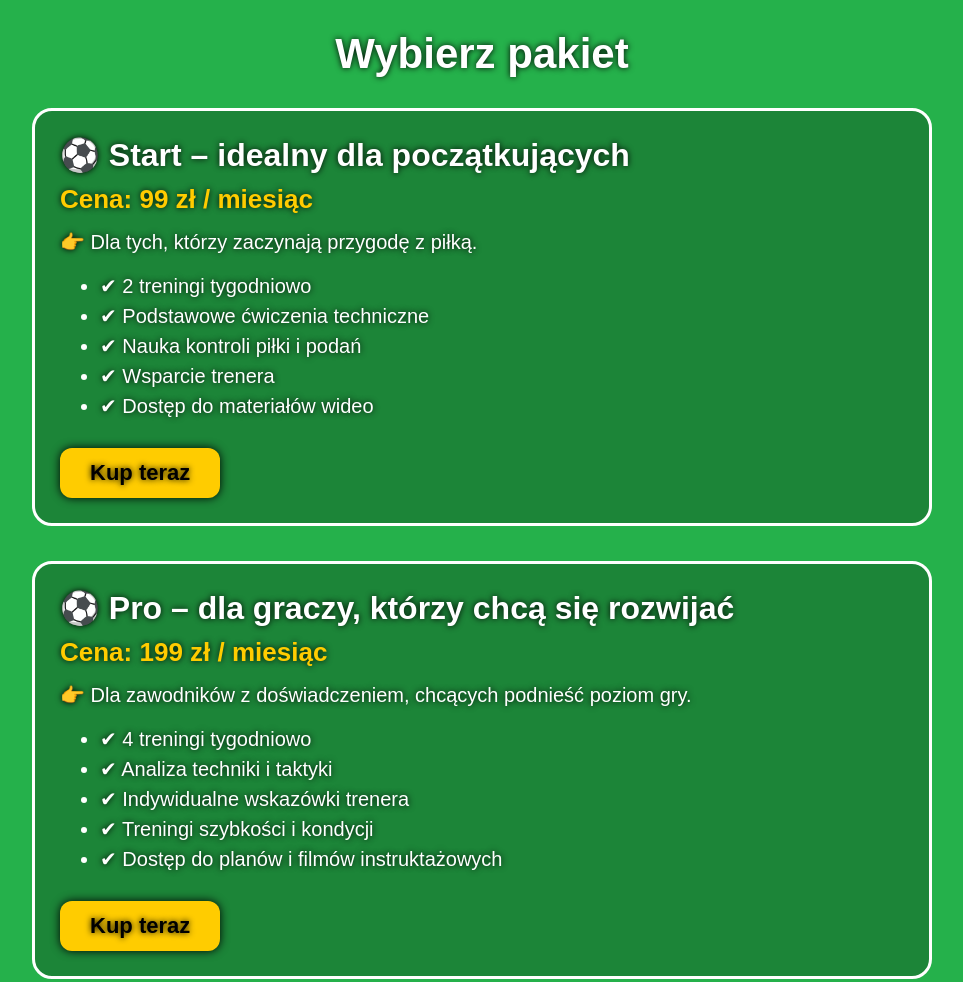
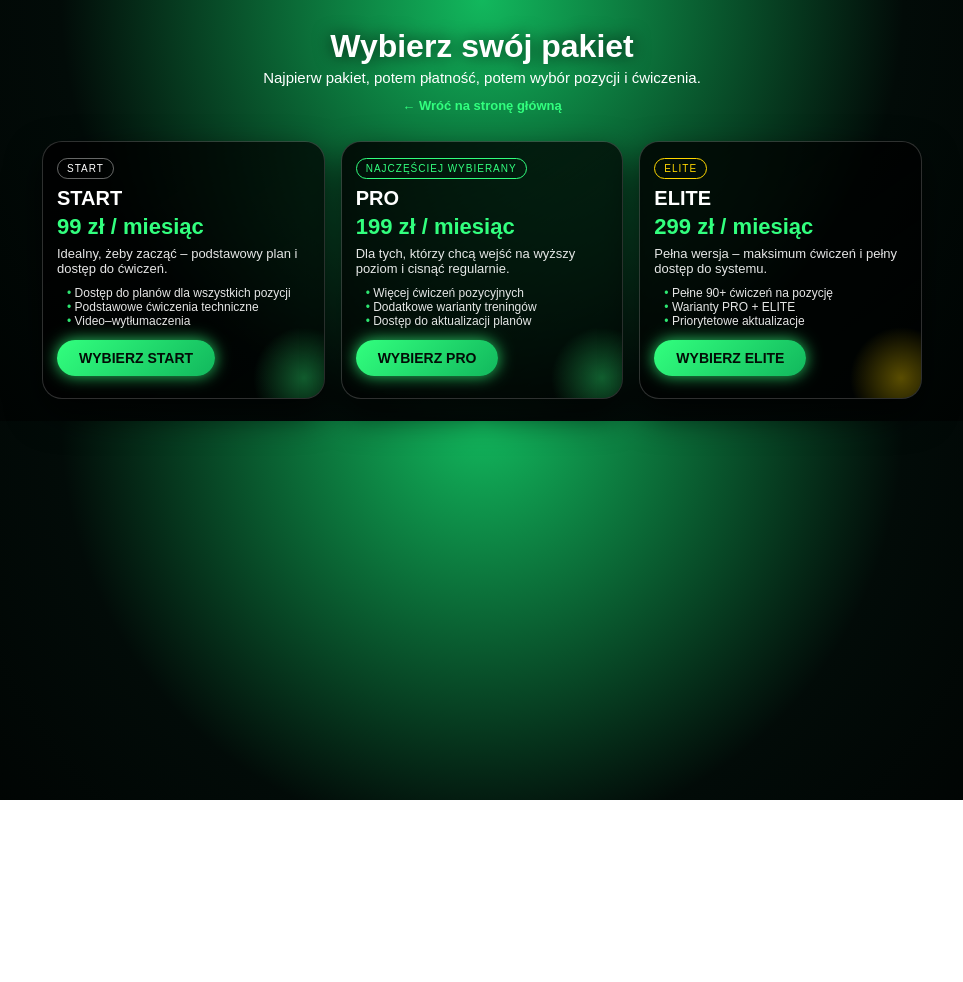
Before and after one commit to MaksiuPapciu090/FootballPerformanceLab., a plain HTML site: page strona2.html in a window 1280 px wide. Shown: the top 982 px of the page, without its empty margins (158-1121 px from the left). After the commit the page ends 800 px from the top, so only its background shows below. Drawn offline with Linux system fonts and the light colour scheme.

Commit message:
Update strona2.html

```diff
--- a/strona2.html
+++ b/strona2.html
@@ -8,136 +8,230 @@
 <style>
     body {
         margin: 0;
-        background: #25b14b;
         font-family: Arial, sans-serif;
         color: white;
-        text-shadow: 0 0 6px black;
+        background: radial-gradient(circle at top, #12b85d, #020b08 55%, #000000 100%);
+        overflow-x: hidden;
     }
 
     h1 {
         text-align: center;
-        font-size: 42px;
-        margin-top: 30px;
+        font-size: 32px;
+        margin: 28px 10px 4px;
         font-weight: 900;
+        text-shadow: 0 0 18px rgba(0,0,0,0.8);
+        animation: fadeInDown 0.7s ease-out forwards;
     }
 
-    .container {
-        width: 90%;
-        max-width: 900px;
-        margin: 0 auto;
-        margin-top: 30px;
+    .sub {
+        text-align: center;
+        font-size: 15px;
+        opacity: 0.9;
+        margin-bottom: 12px;
+        animation: fadeIn 0.7s ease-out forwards 0.2s;
     }
 
-    .box {
-        background: rgba(0,0,0,0.25);
-        border: 3px solid white;
+    .cards {
+        width: 92%;
+        max-width: 880px;
+        margin: 20px auto 30px;
+        display: grid;
+        grid-template-columns: repeat(auto-fit, minmax(230px, 1fr));
+        gap: 16px;
+        animation: fadeIn 0.7s ease-out forwards 0.3s;
+    }
+
+    .card {
+        background: linear-gradient(145deg, rgba(0,0,0,0.85), rgba(0,0,0,0.55));
         border-radius: 20px;
-        padding: 25px;
-        margin-bottom: 35px;
+        padding: 16px 14px 18px;
+        border: 1px solid rgba(255,255,255,0.18);
+        box-shadow: 0 15px 35px rgba(0,0,0,0.7);
+        position: relative;
+        overflow: hidden;
+        transform: translateY(8px);
+        transition: 0.18s;
+    }
+
+    .card:hover {
+        transform: translateY(0) scale(1.02);
+        box-shadow: 0 22px 45px rgba(0,0,0,0.9);
+    }
+
+    .badge {
+        font-size: 10px;
+        text-transform: uppercase;
+        letter-spacing: 1px;
+        padding: 4px 9px;
+        border-radius: 999px;
+        border: 1px solid rgba(255,255,255,0.4);
+        display: inline-block;
+        margin-bottom: 8px;
+    }
+
+    .badge-pro {
+        border-color: #32ff7e;
+        color: #32ff7e;
+    }
+
+    .badge-elite {
+        border-color: #ffd700;
+        color: #ffd700;
     }
 
     .title {
-        font-size: 32px;
+        font-size: 20px;
         font-weight: 900;
+        margin-bottom: 4px;
+    }
+
+    .price {
+        font-size: 22px;
+        font-weight: 900;
+        margin-bottom: 6px;
+        color: #32ff7e;
+    }
+
+    .desc {
+        font-size: 13px;
+        opacity: 0.9;
         margin-bottom: 10px;
     }
 
-    .price {
-        font-size: 26px;
-        margin-bottom: 15px;
-        color: #ffcc00;
+    .feat {
+        font-size: 12px;
+        opacity: 0.9;
+        margin-left: 10px;
+    }
+
+    .feat::before {
+        content: "• ";
+        color: #32ff7e;
+    }
+
+    .choose-btn {
+        margin-top: 12px;
+        display: inline-block;
+        padding: 10px 22px;
+        border-radius: 999px;
+        border: none;
+        background: linear-gradient(135deg, #32ff7e, #12b85d);
+        color: #020c06;
+        font-size: 14px;
+        font-weight: 900;
+        cursor: pointer;
+        text-decoration: none;
+        box-shadow: 0 0 16px rgba(50,255,126,0.8);
+        position: relative;
+        overflow: hidden;
+        transition: 0.18s;
+    }
+
+    .choose-btn::before {
+        content: "";
+        position: absolute;
+        left: -40%;
+        top: 0;
+        width: 40%;
+        height: 100%;
+        background: linear-gradient(90deg, transparent, rgba(255,255,255,0.7), transparent);
+        transform: translateX(-140%);
+        transition: transform 0.35s;
+    }
+
+    .choose-btn:hover::before {
+        transform: translateX(260%);
+    }
+
+    .choose-btn:hover {
+        transform: translateY(-1px) scale(1.03);
+        box-shadow: 0 0 22px rgba(50,255,126,1);
+    }
+
+    .corner-glow {
+        position: absolute;
+        right: -40px;
+        bottom: -40px;
+        width: 120px;
+        height: 120px;
+        border-radius: 50%;
+        background: radial-gradient(circle, rgba(50,255,126,0.7), transparent 60%);
+        opacity: 0.5;
+    }
+
+    .corner-gold {
+        background: radial-gradient(circle, rgba(255,215,0,0.7), transparent 60%);
+    }
+
+    .back {
+        text-align: center;
+        margin-bottom: 20px;
+        font-size: 13px;
+    }
+
+    .back a {
+        color: #32ff7e;
+        text-decoration: none;
         font-weight: bold;
     }
 
-    .desc {
-        font-size: 20px;
-        margin-bottom: 15px;
+    @keyframes fadeInDown {
+        from { opacity: 0; transform: translateY(-20px); }
+        to { opacity: 1; transform: translateY(0); }
     }
 
-    ul {
-        font-size: 20px;
-        margin-bottom: 20px;
-    }
-
-    ul li {
-        margin-bottom: 6px;
-    }
-
-    /* PRZYCISK KUP TERAZ */
-    .buy-btn {
-        display: inline-block;
-        background: #ffcc00;
-        color: black;
-        padding: 12px 30px;
-        border-radius: 12px;
-        font-size: 22px;
-        font-weight: bold;
-        text-decoration: none;
-        box-shadow: 0 0 10px black;
-        margin-top: 10px;
-    }
-
-    .buy-btn:hover {
-        background: #ffe066;
+    @keyframes fadeIn {
+        from { opacity: 0; transform: translateY(10px); }
+        to { opacity: 1; transform: translateY(0); }
     }
 </style>
 </head>
 
 <body>
 
-<h1>Wybierz pakiet</h1>
+<h1>Wybierz swój pakiet</h1>
+<div class="sub">Najpierw pakiet, potem płatność, potem wybór pozycji i ćwiczenia.</div>
 
-<div class="container">
+<div class="back">
+    <a href="index.html">← Wróć na stronę główną</a>
+</div>
 
-    <!-- START -->
-    <div class="box">
-        <div class="title">⚽ Start – idealny dla początkujących</div>
-        <div class="price">Cena: 99 zł / miesiąc</div>
-        <div class="desc">👉 Dla tych, którzy zaczynają przygodę z piłką.</div>
+<div class="cards">
 
-        <ul>
-            <li>✔ 2 treningi tygodniowo</li>
-            <li>✔ Podstawowe ćwiczenia techniczne</li>
-            <li>✔ Nauka kontroli piłki i podań</li>
-            <li>✔ Wsparcie trenera</li>
-            <li>✔ Dostęp do materiałów wideo</li>
-        </ul>
-
-        <a class="buy-btn" href="kupno.html">Kup teraz</a>
+    <div class="card">
+        <div class="badge">Start</div>
+        <div class="title">START</div>
+        <div class="price">99 zł / miesiąc</div>
+        <div class="desc">Idealny, żeby zacząć – podstawowy plan i dostęp do ćwiczeń.</div>
+        <div class="feat">Dostęp do planów dla wszystkich pozycji</div>
+        <div class="feat">Podstawowe ćwiczenia techniczne</div>
+        <div class="feat">Video–wytłumaczenia</div>
+        <a class="choose-btn" href="kupno.html">WYBIERZ START</a>
+        <div class="corner-glow"></div>
     </div>
 
-    <!-- PRO -->
-    <div class="box">
-        <div class="title">⚽ Pro – dla graczy, którzy chcą się rozwijać</div>
-        <div class="price">Cena: 199 zł / miesiąc</div>
-        <div class="desc">👉 Dla zawodników z doświadczeniem, chcących podnieść poziom gry.</div>
-
-        <ul>
-            <li>✔ 4 treningi tygodniowo</li>
-            <li>✔ Analiza techniki i taktyki</li>
-            <li>✔ Indywidualne wskazówki trenera</li>
-            <li>✔ Treningi szybkości i kondycji</li>
-            <li>✔ Dostęp do planów i filmów instruktażowych</li>
-        </ul>
-
-        <a class="buy-btn" href="kupno.html">Kup teraz</a>
+    <div class="card">
+        <div class="badge badge-pro">Najczęściej wybierany</div>
+        <div class="title">PRO</div>
+        <div class="price">199 zł / miesiąc</div>
+        <div class="desc">Dla tych, którzy chcą wejść na wyższy poziom i cisnąć regularnie.</div>
+        <div class="feat">Więcej ćwiczeń pozycyjnych</div>
+        <div class="feat">Dodatkowe warianty treningów</div>
+        <div class="feat">Dostęp do aktualizacji planów</div>
+        <a class="choose-btn" href="kupno.html">WYBIERZ PRO</a>
+        <div class="corner-glow"></div>
     </div>
 
-    <!-- ELITE -->
-    <div class="box">
-        <div class="title">⚽ Elite – trening jak profesjonalista</div>
-        <div class="price">Cena: 299 zł / miesiąc</div>
-        <div class="desc">🌟 Najbardziej zaawansowany pakiet dla przyszłych liderów drużyny.</div>
-
-        <ul>
-            <li>✔ 6 treningów tygodniowo</li>
-            <li>✔ Indywidualne sesje 1-na-1</li>
-            <li>✔ Indywidualna analiza techniki</li>
-            <li>✔ Analiza wideo z Twoich meczów</li>
-            <li>✔ Stały kontakt z trenerem</li>
-        </ul>
-
-        <a class="buy-btn" href="kupno.html">Kup teraz</a>
+    <div class="card">
+        <div class="badge badge-elite">ELITE</div>
+        <div class="title">ELITE</div>
+        <div class="price">299 zł / miesiąc</div>
+        <div class="desc">Pełna wersja – maksimum ćwiczeń i pełny dostęp do systemu.</div>
+        <div class="feat">Pełne 90+ ćwiczeń na pozycję</div>
+        <div class="feat">Warianty PRO + ELITE</div>
+        <div class="feat">Priorytetowe aktualizacje</div>
+        <a class="choose-btn" href="kupno.html">WYBIERZ ELITE</a>
+        <div class="corner-glow corner-gold"></div>
     </div>
 
 </div>
```
